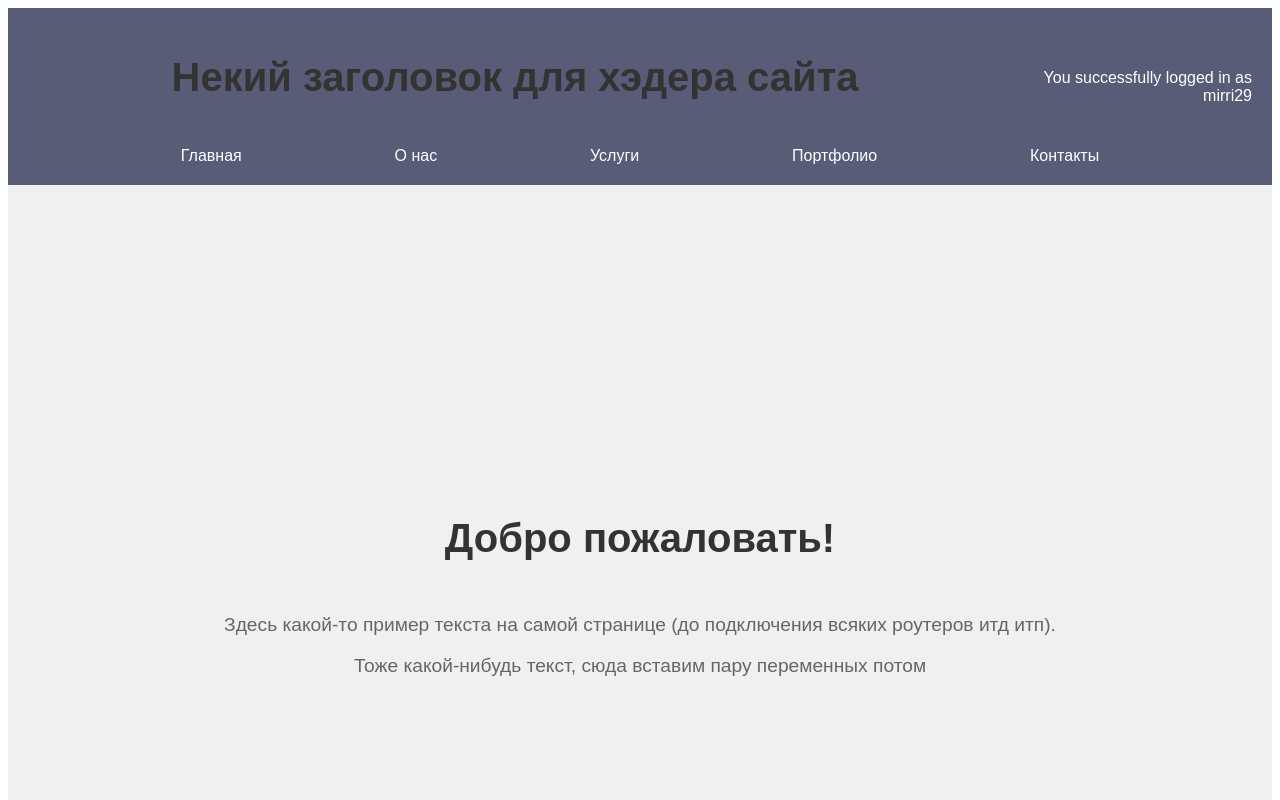
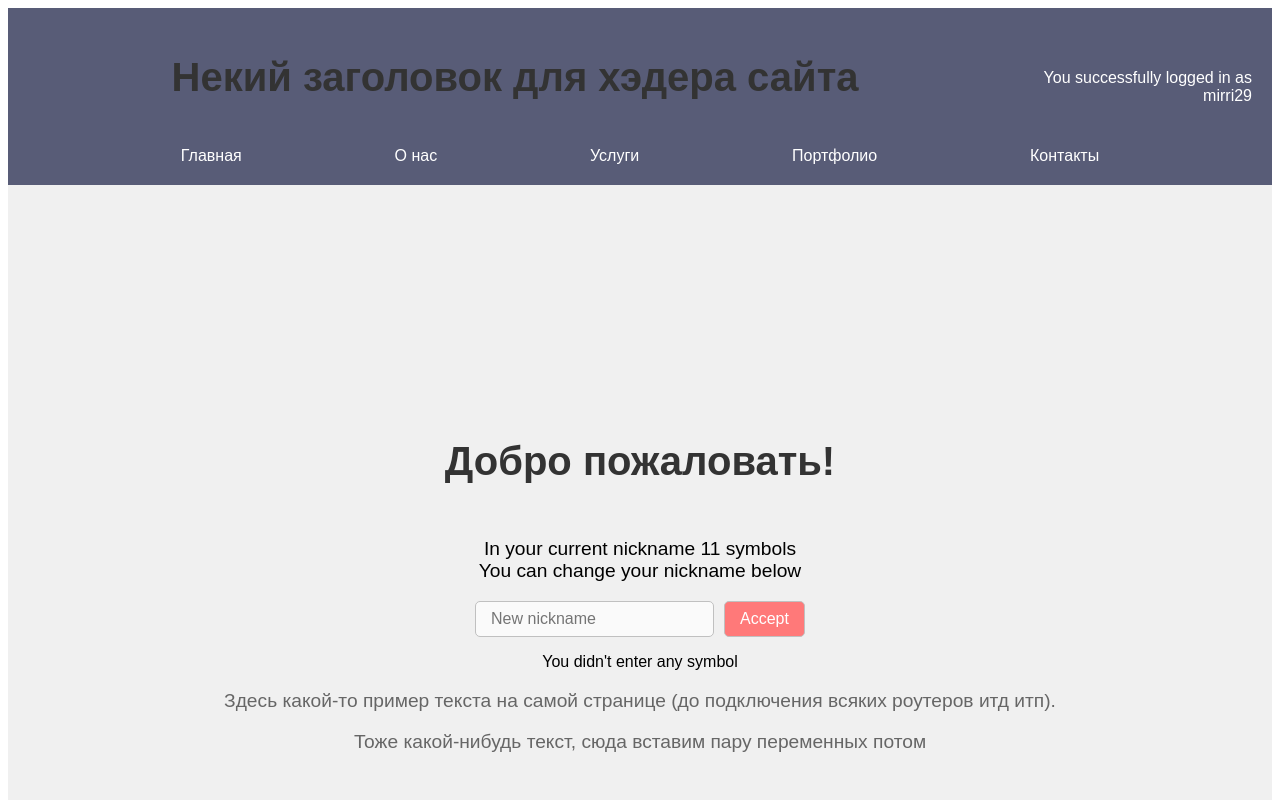
Before and after one commit to SemenovaC/VueJS-project, a Vue app: page / in a window 1280 px wide. Shown: the top 800 px of the page. Built offline with nearby package versions, Linux system fonts and the light colour scheme.

Commit message:
changeNicknameUpdated

```diff
--- a/src/App.vue
+++ b/src/App.vue
@@ -1,19 +1,18 @@
 <template>
   <div id="app">
-    <MainPage v-for="(el, index) in users" :user="el" key="index"/>
-    <ChangeNickname v-for="(user, index) in users" :user="user" key="index"/>
+    <MainPage v-for="(el, index) in users" :user="el" key="index" :users="users"/>
+
   </div>
 </template>
 
 <script>
 import MainPage from './components/MainPage.vue';
-import ChangeNickname from './components/ChangeNickname.vue';
+
 
 export default {
   name: 'App',
   components: {
     MainPage,
-    ChangeNickname
   },
   data() {
     return {
--- a/src/components/ChangeNickname.vue
+++ b/src/components/ChangeNickname.vue
@@ -1,12 +1,13 @@
 
 <template>
   <div>
-    <p>In your current nickname {{ user.nickname.length }} symbols <br>
+    <p className="nickname">In your current nickname {{ user.nickname.length }} symbols <br>
       You can change your nickname below
     </p>
-    <input type="text" v-model="newNickname" placeholder="New nickname">
+    <input id="clearInput" type="text" v-model="newNickname" placeholder="New nickname">
     <button @click="acceptNewNickname()">Accept</button>
-    <p>Your new nickname is {{ newNickname }}</p>
+    <p v-if="newNickname != ''">Your new nickname is {{ newNickname }}</p>
+    <p v-if="newNickname == ''" >You didn't enter any symbol</p>
   </div>
 </template>
 
@@ -21,12 +22,17 @@ export default {
   },
   methods: {
     acceptNewNickname() {
-      this.user.nickname = this.newNickname
+      this.user.nickname = this.newNickname;
+      this.clearInput();
+    },
+    // only from second click the input becomes empty (?)
+    clearInput() {
+      document.getElementById('clearInput').value = '';
     }
   },
   data() {
     return {
-      newNickname: ''
+      newNickname: '',
     }
   },
 }
@@ -35,5 +41,37 @@ export default {
 
 
 <style scoped>
+  .nickname {
+    font-size: 1.2rem;
+  }
 
+  input {
+    margin-right: 10px;
+    border-radius: 5px;
+    border: 1px solid silver;
+    outline: none;
+    padding: 8px 15px;
+    background: #fafafa;
+    color: #333;
+    font-size: 1rem;
+  }
+
+
+  button {
+    padding: 8px 15px;
+    border-radius: 5px;
+    border: 1px solid silver;
+    font-size: 1rem;
+    color: white;
+    background: rgb(255, 121, 121);
+    cursor: pointer;
+  }
+
+  button:hover {
+    background: rgb(254, 93, 93);
+  }
+
+  button:active{
+    opacity: 0.7;
+  }
 </style>
--- a/src/components/MainPage.vue
+++ b/src/components/MainPage.vue
@@ -17,6 +17,7 @@
     <div class="welcome-page">
         <div class="container">
             <h2>Добро пожаловать!</h2>
+            <ChangeNickname v-for="(user, index) in users" :user="user" key="index"/>
             <p>Здесь какой-то пример текста на самой странице (до подключения всяких роутеров итд итп).</p>
             <p>Тоже какой-нибудь текст, сюда вставим пару переменных потом</p>
         </div>
@@ -27,15 +28,22 @@
 </template>
 
 <script>
+import ChangeNickname from './ChangeNickname.vue';
+
 export default {
     name: 'WelcomePage',
+    components: {ChangeNickname},
     props: {
+        ['users']: {
+            type: Object,
+            required: true
+        },
         user: {
             type: Object,
             required: true
-        },
+        }
     }
-};
+}
 </script>
 
 <style scoped>
```
